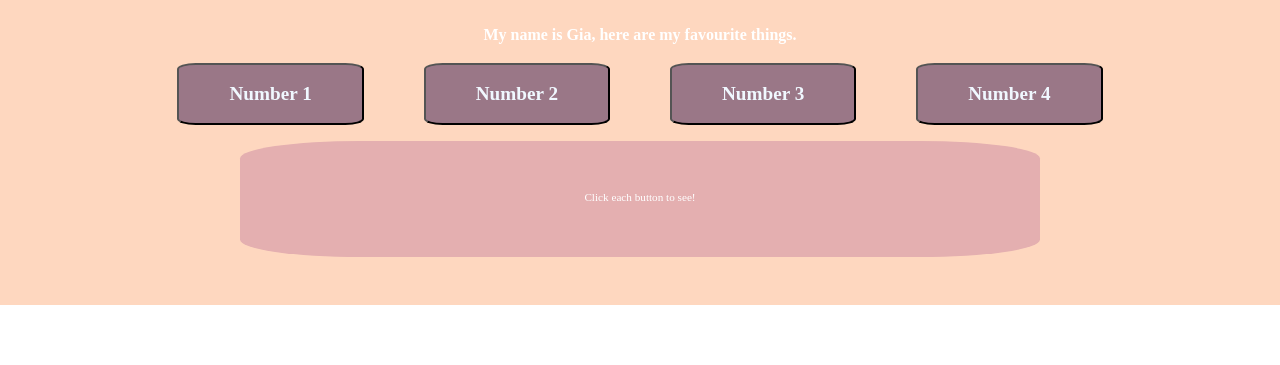
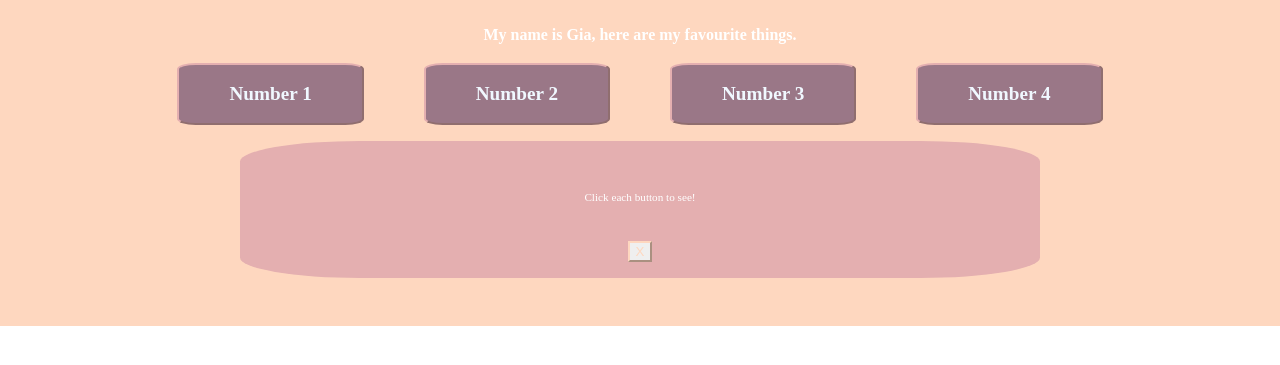
Before and after one commit to Ery205275/Nguyen_GiaLinh_FavouriteThings, a plain HTML site: page index.html in a window 1280 px wide. Shown: the part 133-498 px from the top of the page. Drawn offline with Linux system fonts and the light colour scheme.

Commit message:
adding close button

```diff
--- a/index.html
+++ b/index.html
@@ -32,7 +32,7 @@
     </div>
        <h3 class="t_type">Click each button to see!</h3>
         <p class="t_desc"></p>
-
+   <button id="closeBtn">X</button>
    </section>
    </div>
     </main>
--- a/js/main.js
+++ b/js/main.js
@@ -44,3 +44,12 @@ let Fthings = {};
     document.querySelector(".btn").onclick = function() {
         fadeIn.classList.add("fade");
     };
+
+
+    function PopUp() {
+        document.querySelector('.thing_panel').style.display = "block";
+      }
+
+
+      document.getElementById('closeBtn').addEventListener("click",()=>
+      document.querySelector('.thing_panel').style.display='none');
--- a/sass/modules/_buttons.scss
+++ b/sass/modules/_buttons.scss
@@ -7,7 +7,7 @@
     button{
         padding: 1em;
         background-color: #9a7787;
-        outline-color: none;
+        border-color: #e4afb0 ;
         border-radius: 10%;
         color: aliceblue;
         font: inherit;
--- a/sass/modules/_main.scss
+++ b/sass/modules/_main.scss
@@ -12,5 +12,6 @@ main{
         display: flex;
     justify-content: center;
     align-items: center;
-    }
+
 }
+}
--- a/sass/modules/_thingpanel.scss
+++ b/sass/modules/_thingpanel.scss
@@ -3,6 +3,11 @@
     justify-content: center;
     align-items: center;
     flex-direction: column;
+padding: 1em;
+margin: 1em;
+width: 400px;
+background-color: #e4afb0 ;
+border-radius: 15%;
 .t_name{
     text-transform: uppercase;
     font-size: 1.5em;
@@ -17,11 +22,11 @@
    align-self: center;
     padding: 0.5em;
 text-align: center;}
-padding: 1em;
-margin: 1em;
-width: 400px;
-background-color: #e4afb0 ;
-border-radius: 15%;
+button{
+    color: #fed7bf;
+    border-color: #fed7bf;
+}
+
 
 }
 
```
Also changed, not shown: css/main.css, 1 other file. Lines whose indentation alone changed are shown as unchanged.
